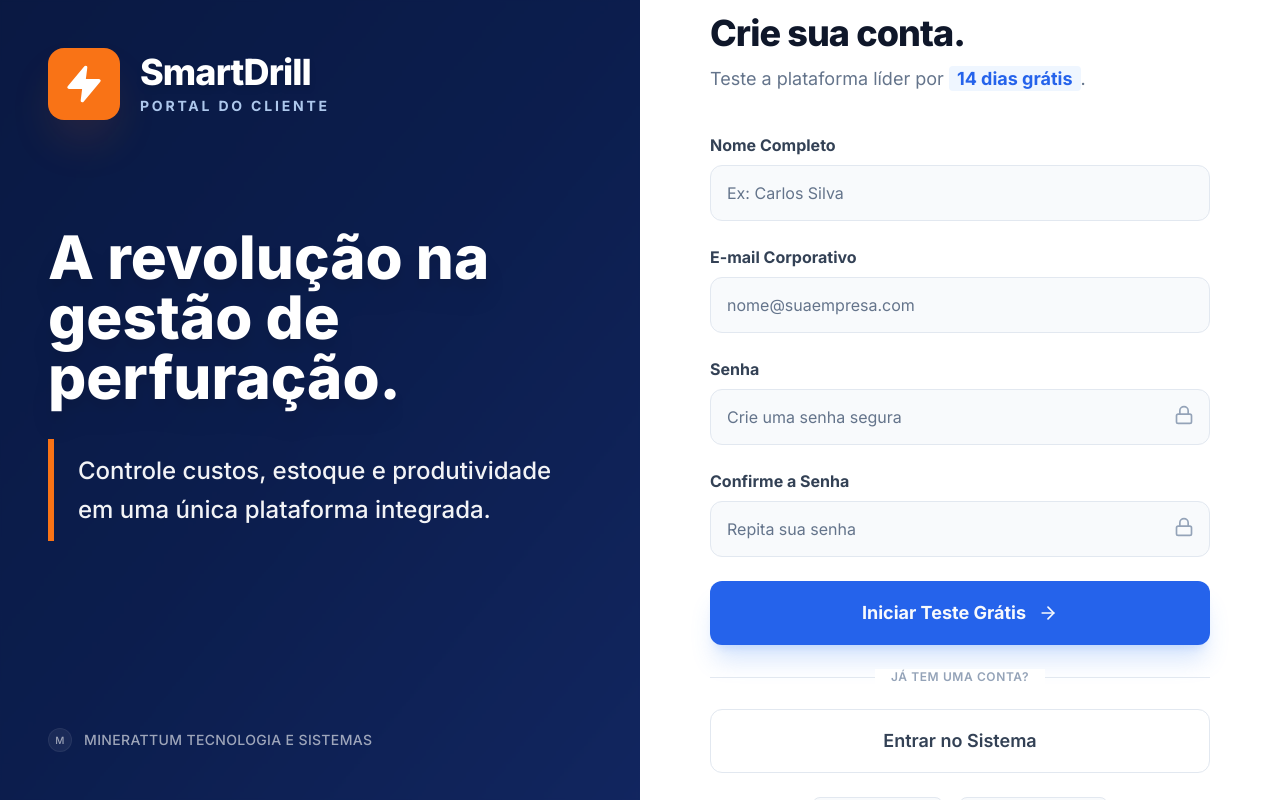
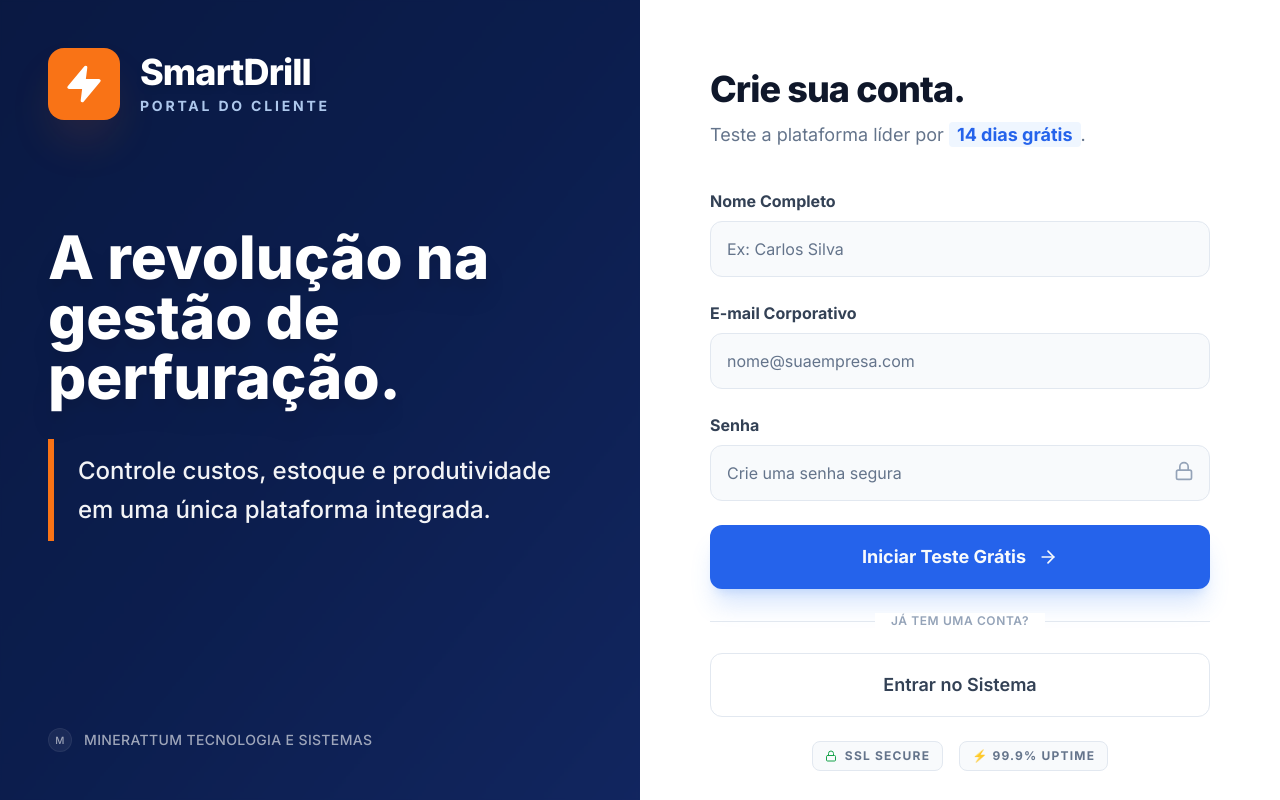
Before and after one commit to matheuspuca/NoteDrill, a Next.js app: page /signup in a window 1280 px wide. Built offline with nearby package versions, Linux system fonts and the light colour scheme.

Commit message:
feat: add new signup page with form validation and UI components

```diff
--- a/app/signup/page.tsx
+++ b/app/signup/page.tsx
@@ -32,7 +32,7 @@ export default function SignupPage() {
             full_name: "",
             email: "",
             password: "",
-            confirmPassword: "",
+
         },
     })
 
@@ -151,27 +151,7 @@ export default function SignupPage() {
                         )}
                     />
 
-                    <FormField
-                        control={form.control}
-                        name="confirmPassword"
-                        render={({ field }) => (
-                            <FormItem className="space-y-2">
-                                <FormLabel className="text-base font-bold text-slate-700">Confirme a Senha</FormLabel>
-                                <FormControl>
-                                    <div className="relative">
-                                        <Input
-                                            type="password"
-                                            placeholder="Repita sua senha"
-                                            {...field}
-                                            className="h-14 px-4 text-base bg-slate-50 border-slate-200 focus:bg-white pr-10 rounded-xl"
-                                        />
-                                        <Lock className="absolute right-4 top-4 h-5 w-5 text-slate-400" />
-                                    </div>
-                                </FormControl>
-                                <FormMessage />
-                            </FormItem>
-                        )}
-                    />
+
 
                     <Button
                         disabled={isLoading}
```
